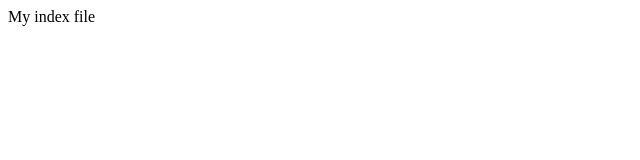
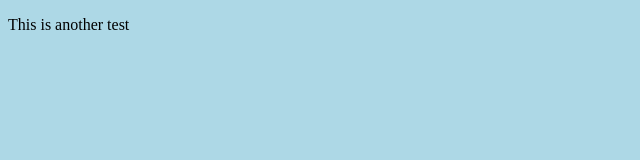
Before and after one commit to mdcrewe/mdcrewe.github.io, a plain HTML site: page index.html in a window 1280 px wide. Shown: the whole page, without its empty margins (0-640 px from the left). Drawn offline with Linux system fonts and the light colour scheme.

Commit message:
Adding initial style sheet

```diff
--- a/index.html
+++ b/index.html
@@ -1 +1,10 @@
-My index file
+<!DOCTYPE html>
+<html>
+    <head>
+        <link rel="stylesheet" href="style_sheet.css">
+    </head>
+
+    <p>
+        This is another test
+    </p>
+</html>
--- /dev/null
+++ b/style_sheet.css
@@ -0,0 +1,3 @@
+body {
+    background-color: lightblue
+}
```
Also changed, not shown: index2.html (deleted, +0 -1 lines).
